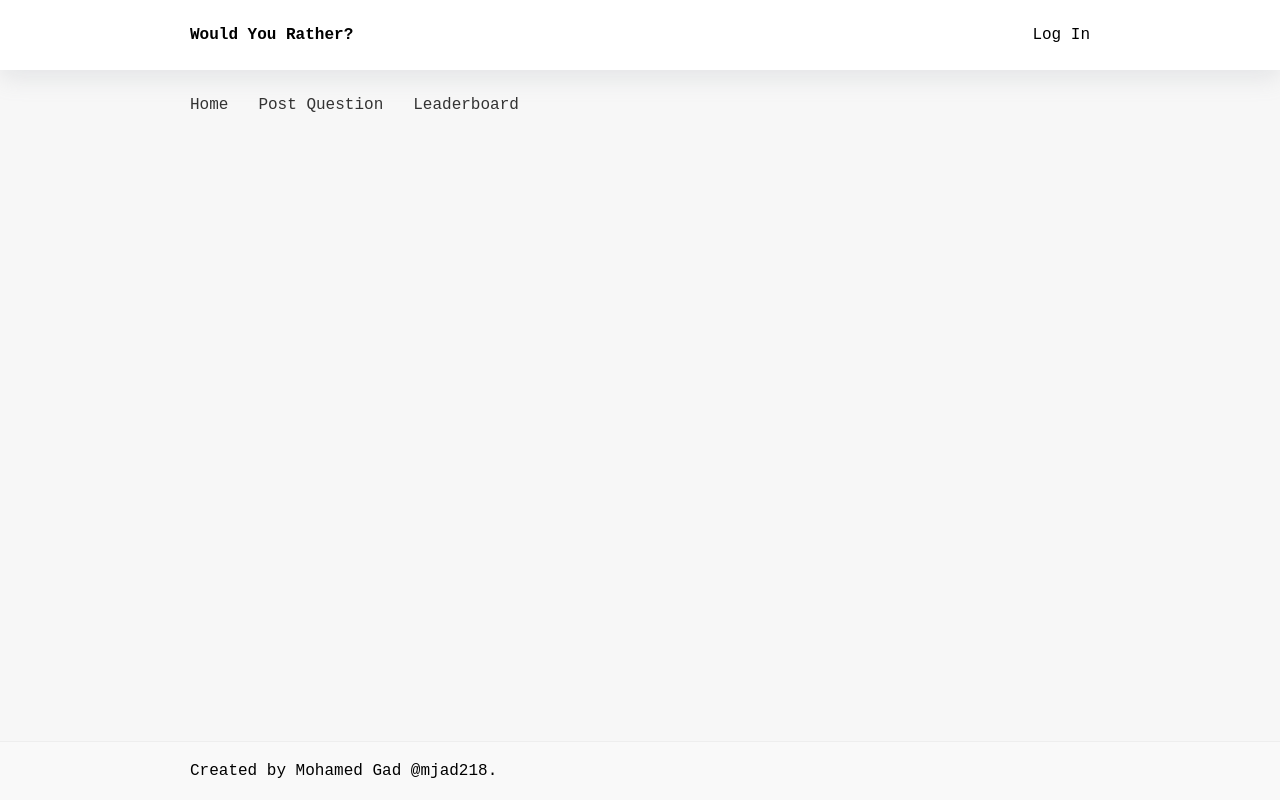
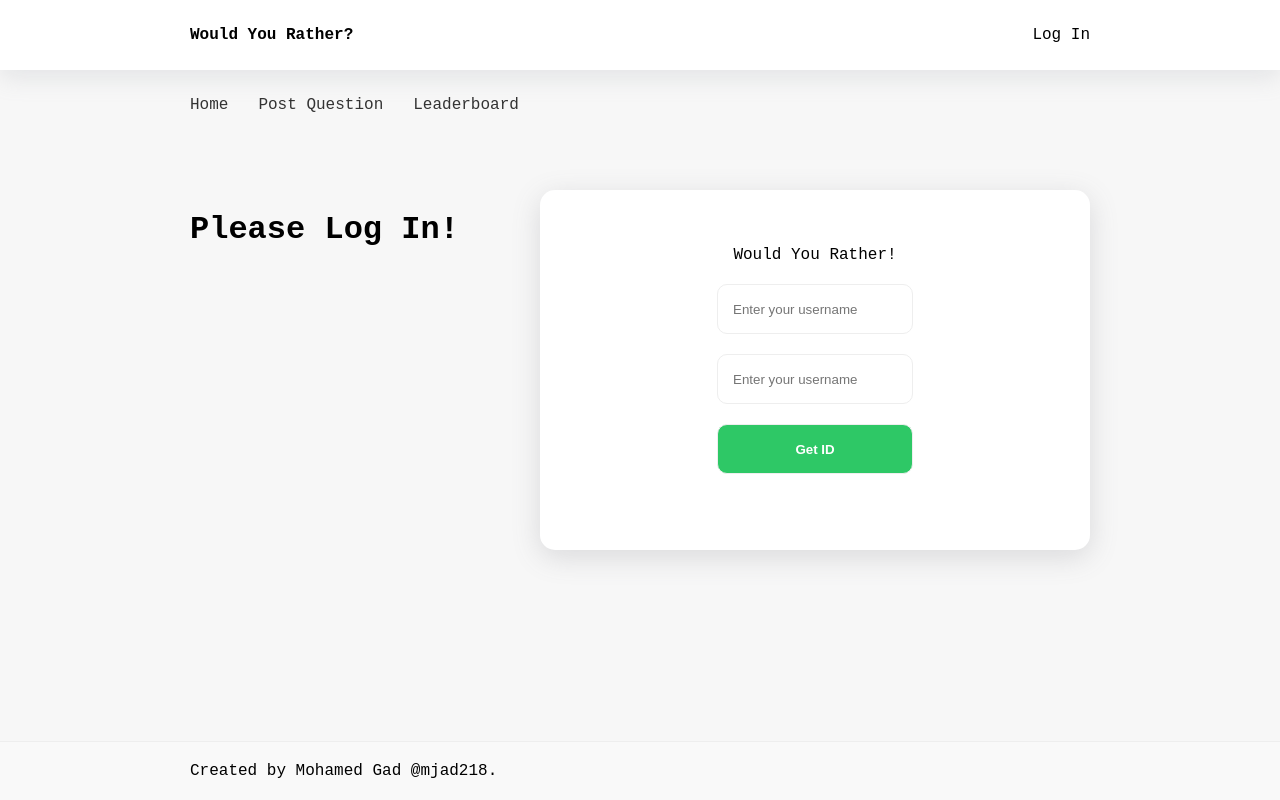
Before and after one commit to mjad218/would-you-rather, a React (Create React App) app: page /login in a window 1280 px wide. Built offline with nearby package versions, Linux system fonts and the light colour scheme; the HTML template or start-up script is replaced by a standard one.

Commit message:
log in page

```diff
--- a/src/App.js
+++ b/src/App.js
@@ -6,6 +6,7 @@ import {BrowserRouter as Router, Route, Routes } from "react-router-dom"
 import "./App.css"
 import Add from './pages/Add';
 import Leaderboard from './pages/Leaderboard';
+import LogIn from './pages/LogIn';
 function App() {
   return (
     <Router>
@@ -16,6 +17,7 @@ function App() {
           <Route path="/" element={<Home />} />
           <Route path="/add" element={<Add />} />
           <Route path="/leaderboard" element={<Leaderboard />} />
+          <Route path="/login" element={<LogIn />} />
 
         </Routes>
         <Footer />
--- /dev/null
+++ b/src/pages/LogIn.js
@@ -0,0 +1,34 @@
+export default function LogIn () {
+
+    return (
+        <main>
+            <div className="container">
+                <div className="row">
+                    <div className="title">
+                        <h1>
+                            Please Log In!
+                        </h1>
+                    </div>
+
+                    <div className="wrapper">
+                        <div className="app">
+                            <span >
+                                Would You Rather!
+                            </span>
+                            <form id="form" >
+                                <input type="text" placeholder="Enter your username" id="username"/>
+                                <input type="text" placeholder="Enter your username" id="username"/>
+                                <input type="submit" value="Get ID" />
+                            </form>
+                            <div className="output" id="output" >
+                            </div>
+
+                        </div>
+                    </div>
+                </div>
+            </div>
+        </main>
+
+    )
+
+}
```
